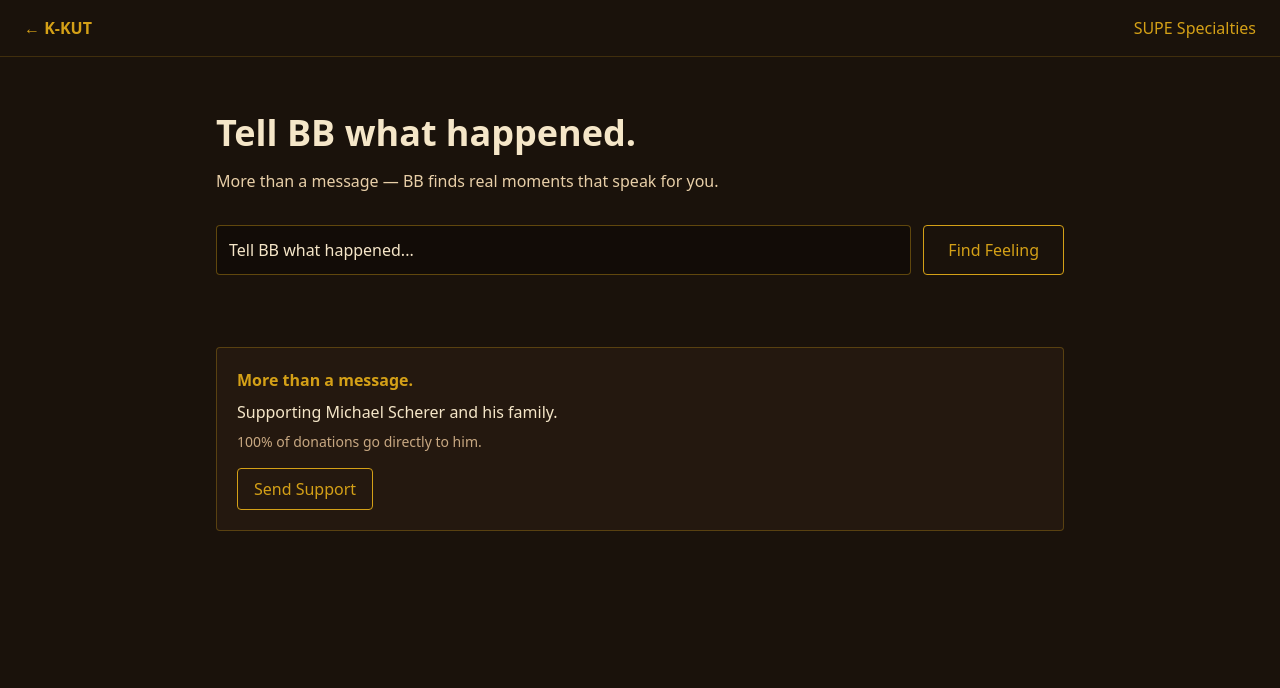
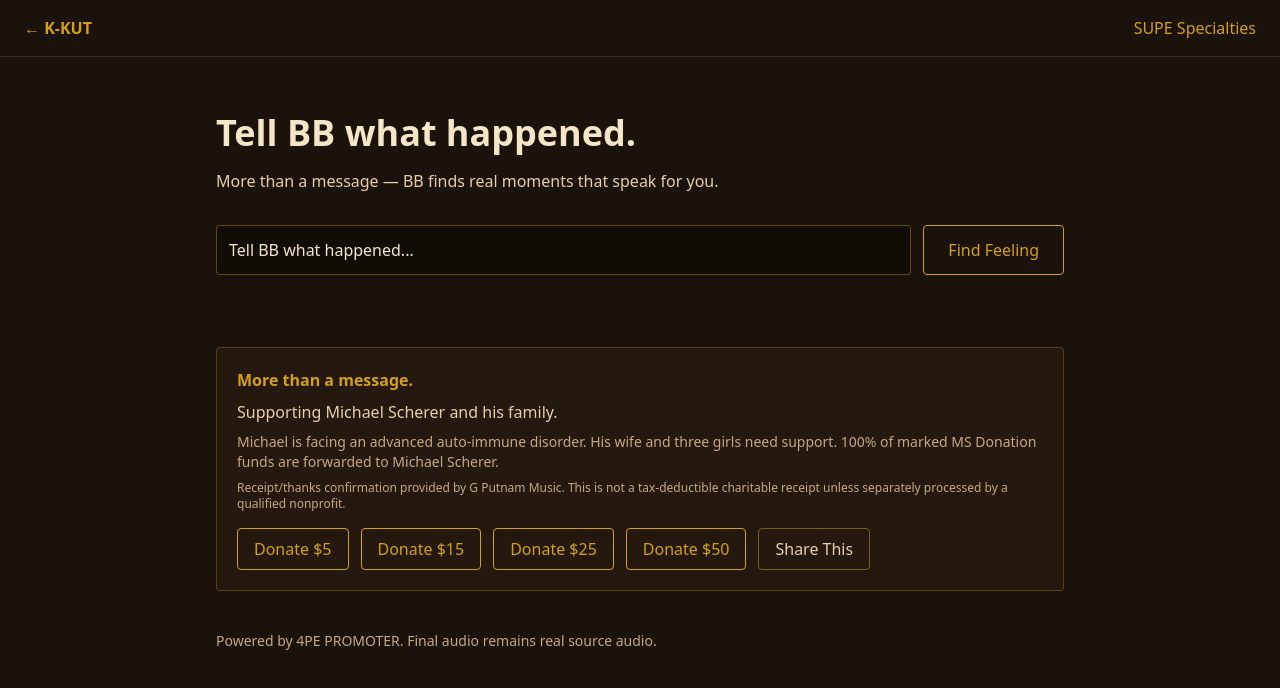
Before and after one commit to mmmm013/k-kut, a Next.js app: page /find in a window 1280 px wide. Shown: the top 688 px of the page. Built offline with nearby package versions, Linux system fonts and the light colour scheme.

Commit message:
Replace FIND page with donation checkout actions

```diff
--- a/app/find/page.tsx
+++ b/app/find/page.tsx
@@ -45,6 +45,27 @@ export default function FindMomentPage() {
     }
   }
 
+  async function donate(amount: number) {
+    try {
+      const res = await fetch("/api/donate", {
+        method: "POST",
+        headers: { "Content-Type": "application/json" },
+        body: JSON.stringify({ amount }),
+      });
+
+      const json = await res.json();
+
+      if (!res.ok || !json.url) {
+        alert(json.error || "Donation checkout failed.");
+        return;
+      }
+
+      window.location.href = json.url;
+    } catch {
+      alert("Donation checkout could not start.");
+    }
+  }
+
   return (
     <main className="min-h-screen bg-[#1A120B] text-[#F5E6C8]">
       <header className="border-b border-[#D4A017]/20 px-6 py-4 flex justify-between">
@@ -70,91 +91,111 @@ export default function FindMomentPage() {
               if (e.key === "Enter") search();
             }}
             placeholder="my friend is sick and I want to send support"
-            className="flex-1 p-3 rounded bg-[#120C07] border border-[#D4A017]/40 text-[#F5E6C8]"
+            className="flex-1 p-3 rounded bg-[#120C07] border border-[#D4A017]/40 text-[#F5E6C8] placeholder:text-[#C8A882]/60"
           />
 
           <button
             onClick={search}
             disabled={loading}
-            className="px-6 py-3 border border-[#D4A017] text-[#D4A017] rounded hover:bg-[#D4A017]/10"
+            className="px-6 py-3 border border-[#D4A017] text-[#D4A017] rounded hover:bg-[#D4A017]/10 disabled:opacity-50"
           >
             {loading ? "BB is finding..." : "Find Feeling"}
           </button>
         </div>
 
         {error && (
-          <div className="mt-6 border border-[#D4A017]/30 bg-[#24180F] p-4">
+          <div className="mt-6 rounded border border-[#D4A017]/30 bg-[#24180F] p-4 text-[#E8CFA8]">
             {error}
           </div>
         )}
 
         <div className="mt-8 grid gap-4">
           {moments.map((m) => (
-            <div key={m.id} className="border border-[#D4A017]/20 bg-[#24180F] p-5 rounded">
-              <h2 className="text-xl text-[#D4A017]">
+            <div key={m.id} className="rounded border border-[#D4A017]/20 bg-[#24180F] p-5">
+              <h2 className="text-xl font-semibold text-[#D4A017]">
                 {m.phrase || m.title || "K-KUT Moment"}
               </h2>
 
-              <p className="text-sm text-[#C8A882] mt-1">
+              <p className="mt-2 text-sm text-[#C8A882]">
                 {m.source_title || "GPM source audio"}
               </p>
 
-              <p className="text-sm mt-2">
+              <p className="mt-2 text-sm text-[#E8CFA8]">
                 A moment that says it for you.
               </p>
+
+              {m.description && (
+                <p className="mt-3 text-sm text-[#E8CFA8]">{m.description}</p>
+              )}
+
+              {typeof m.keenness_score !== "undefined" && (
+                <p className="mt-2 text-sm text-[#E8CFA8]">
+                  Feel score: {m.keenness_score}
+                </p>
+              )}
 
               {m.audio_url && (
                 <audio controls src={m.audio_url} className="mt-4 w-full" />
               )}
 
-              <div className="mt-4 flex gap-3 flex-wrap">
-
-                {/* PRIMARY ACTION */}
+              <div className="mt-4 flex flex-wrap gap-3">
                 <a
                   href="mailto:?subject=This says it better than I could&body=I found something for you: https://k-kut.com/find"
-                  className="px-4 py-2 border border-[#D4A017] text-[#D4A017] rounded"
+                  className="px-4 py-2 border border-[#D4A017] text-[#D4A017] rounded hover:bg-[#D4A017]/10"
                 >
                   Send This Moment
                 </a>
 
-                {/* SECONDARY */}
                 <a
-                  href={`mailto:hello@gputnammusic.com?subject=Moment Request&body=${encodeURIComponent(m.title || m.id)}`}
-                  className="px-4 py-2 border border-[#D4A017]/50 text-[#E8CFA8] rounded"
+                  href={`mailto:hello@gputnammusic.com?subject=Moment Request&body=${encodeURIComponent(m.phrase || m.title || m.id)}`}
+                  className="px-4 py-2 border border-[#D4A017]/50 text-[#E8CFA8] rounded hover:bg-[#D4A017]/10"
                 >
                   Request Variation
                 </a>
-
               </div>
             </div>
           ))}
         </div>
 
-        {/* DONATION BLOCK */}
-        <div className="mt-10 border border-[#D4A017]/30 p-5 rounded bg-[#24180F]">
+        <div className="mt-10 rounded border border-[#D4A017]/30 bg-[#24180F] p-5">
+          <p className="text-[#D4A017] font-semibold">More than a message.</p>
 
-          <p className="text-[#D4A017] font-semibold">
-            More than a message.
-          </p>
-
-          <p className="mt-2">
+          <p className="mt-2 text-[#E8CFA8]">
             Supporting Michael Scherer and his family.
           </p>
 
-          <p className="text-sm text-[#C8A882] mt-2">
-            100% of donations go directly to him.
+          <p className="mt-2 text-sm text-[#C8A882]">
+            Michael is facing an advanced auto-immune disorder. His wife and three girls need support.
+            100% of marked MS Donation funds are forwarded to Michael Scherer.
           </p>
 
-          <div className="mt-4 flex gap-3">
+          <p className="mt-2 text-xs text-[#C8A882]">
+            Receipt/thanks confirmation provided by G Putnam Music. This is not a tax-deductible charitable receipt unless separately processed by a qualified nonprofit.
+          </p>
+
+          <div className="mt-4 flex flex-wrap gap-3">
+            {[5, 15, 25, 50].map((amount) => (
+              <button
+                key={amount}
+                onClick={() => donate(amount)}
+                className="px-4 py-2 border border-[#D4A017] text-[#D4A017] rounded hover:bg-[#D4A017]/10"
+              >
+                Donate ${amount}
+              </button>
+            ))}
+
             <a
-              href="mailto:hello@gputnammusic.com?subject=Support Michael"
-              className="px-4 py-2 border border-[#D4A017] text-[#D4A017] rounded"
+              href="mailto:?subject=Help Michael Scherer&body=G Putnam Music is supporting Michael Scherer and his family. 100% of marked MS Donation funds are forwarded to Michael. Visit https://k-kut.com/find"
+              className="px-4 py-2 border border-[#D4A017]/50 text-[#E8CFA8] rounded hover:bg-[#D4A017]/10"
             >
-              Send Support
+              Share This
             </a>
           </div>
         </div>
 
+        <p className="mt-10 text-sm text-[#C8A882]">
+          Powered by 4PE PROMOTER. Final audio remains real source audio.
+        </p>
       </section>
     </main>
   );
```
